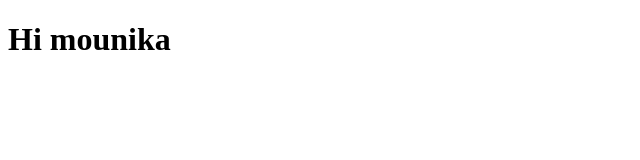
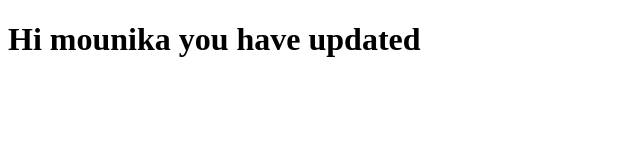
Before and after one commit to AKHIL708/example, a plain HTML site: page index.html in a window 1280 px wide. Shown: the whole page, without its empty margins (0-640 px from the left). Drawn offline with Linux system fonts and the light colour scheme.

Commit message:
updated h1 tag

```diff
--- a/index.html
+++ b/index.html
@@ -7,6 +7,6 @@
 </head>
 <body>
 
-    <h1>Hi mounika</h1>
+    <h1>Hi mounika you have updated</h1>
 </body>
 </html>
```
